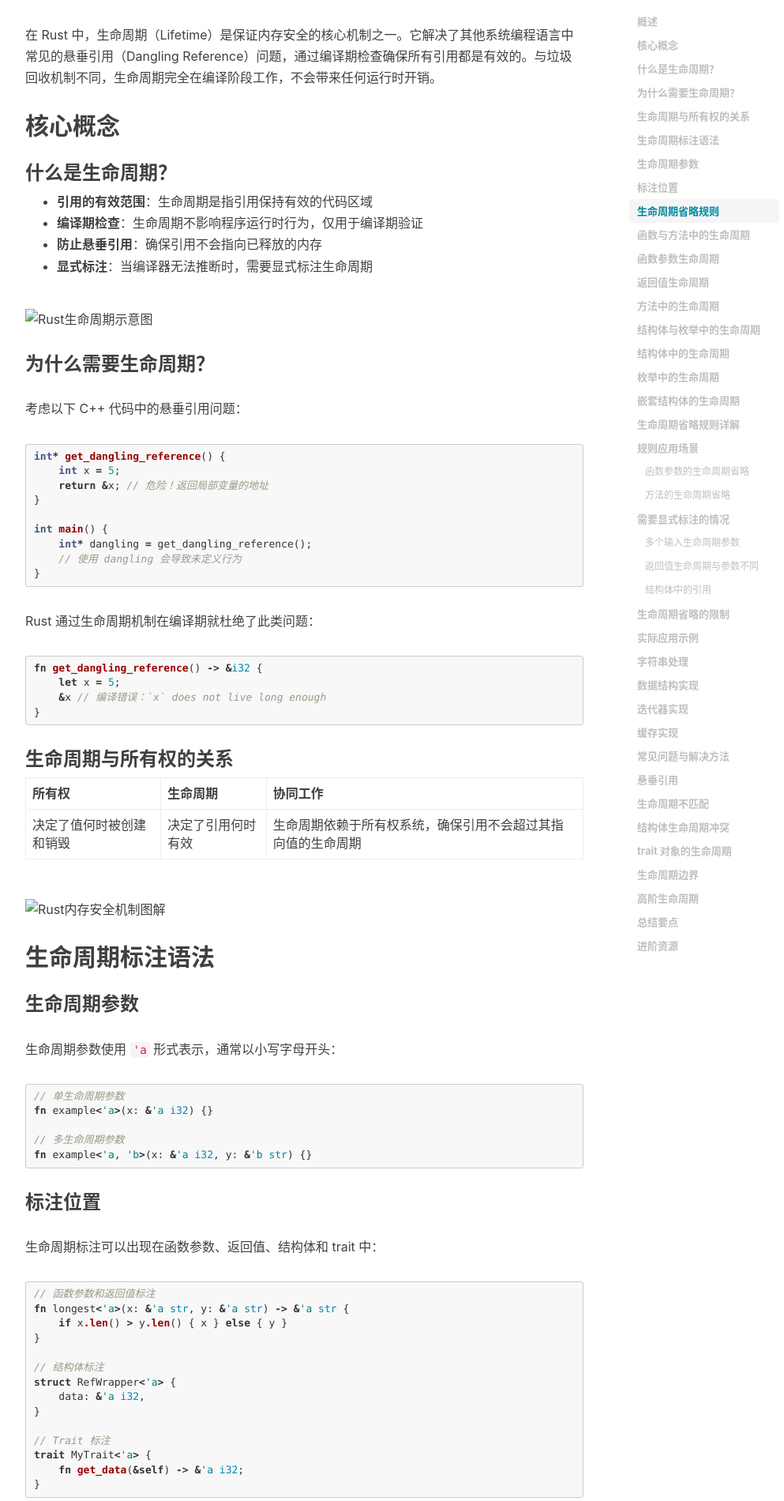
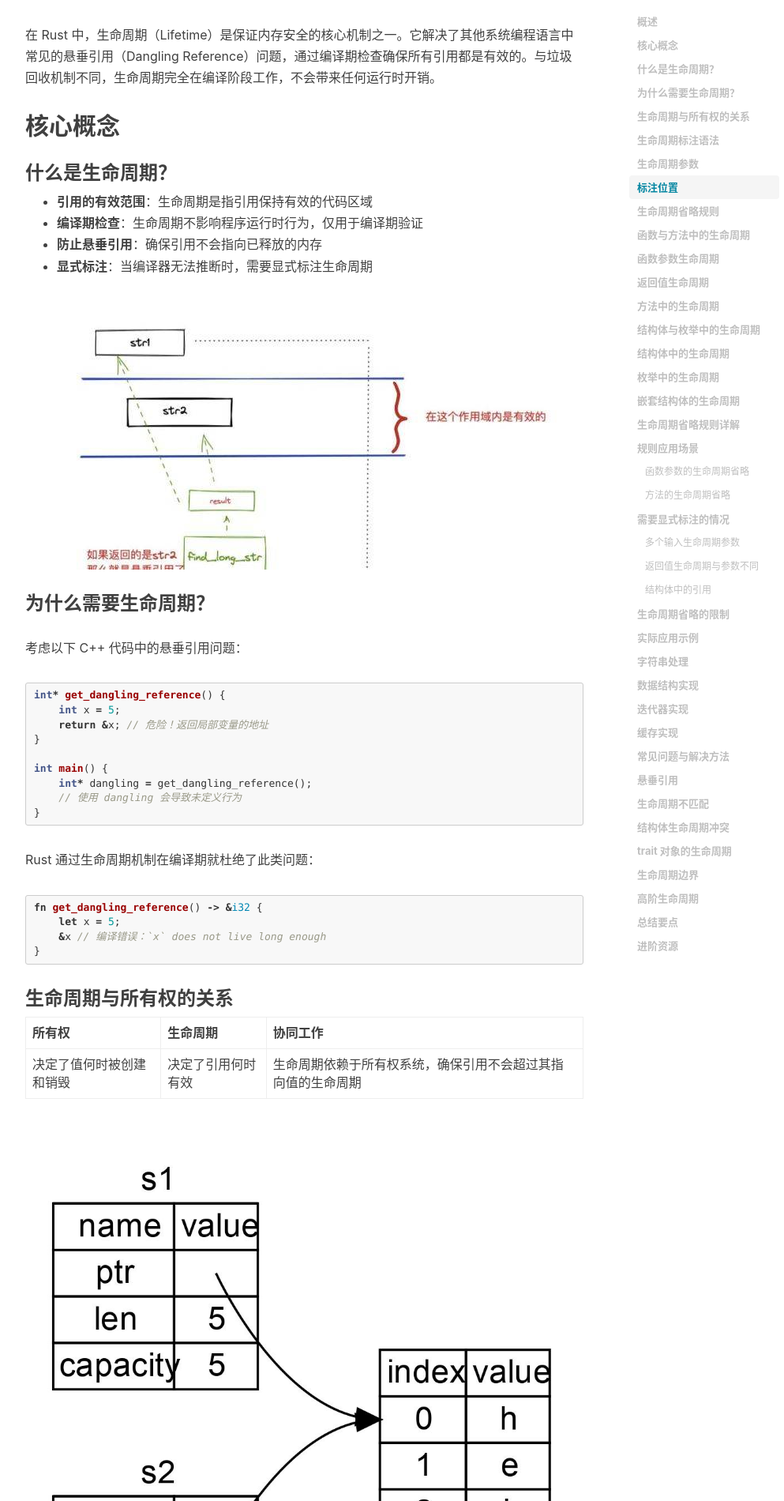
Before and after one commit to VincentZhangy/vlor.github.io, a Jekyll site: the page built from _posts/2025-12-16-Rust 之生命周期详解.md, in a window 1280 px wide. Shown: the part 653-2553 px from the top of the page at 79% size, without its empty margins (233-1226 px from the left). Built offline with Jekyll 4.4.1, drawn with Linux system fonts in a browser that asks for light colours; nearby versions of some CDN libraries; comment, search, counter and statistics services are not loaded.

Commit message:
lifetime

```diff
--- a/_posts/2025-12-16-Rust 之生命周期详解.md
+++ b/_posts/2025-12-16-Rust 之生命周期详解.md
@@ -23,7 +23,7 @@ tags:
 - **防止悬垂引用**：确保引用不会指向已释放的内存
 - **显式标注**：当编译器无法推断时，需要显式标注生命周期
 
-![Rust生命周期示意图](../img/lifetime_01.png)
+![Rust生命周期示意图](/img/lifetime_01.png)
 
 ### 为什么需要生命周期？
 
@@ -56,7 +56,7 @@ fn get_dangling_reference() -> &i32 {
 |--------|---------|---------|
 | 决定了值何时被创建和销毁 | 决定了引用何时有效 | 生命周期依赖于所有权系统，确保引用不会超过其指向值的生命周期 |
 
-![Rust内存安全机制图解](../img/lifetime_02.png)
+![Rust内存安全机制图解](/img/lifetime_02.png)
 
 ## 生命周期标注语法
 
```
